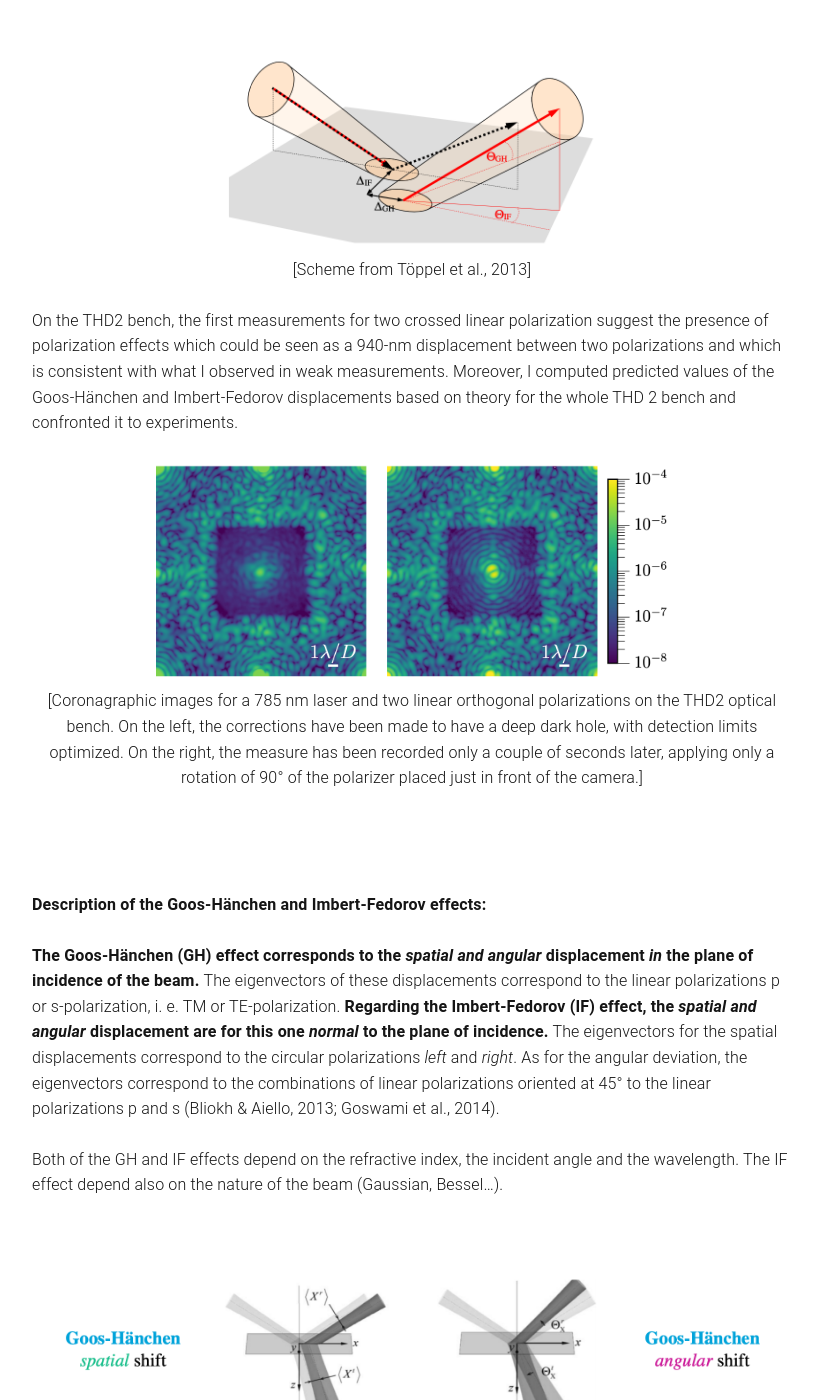
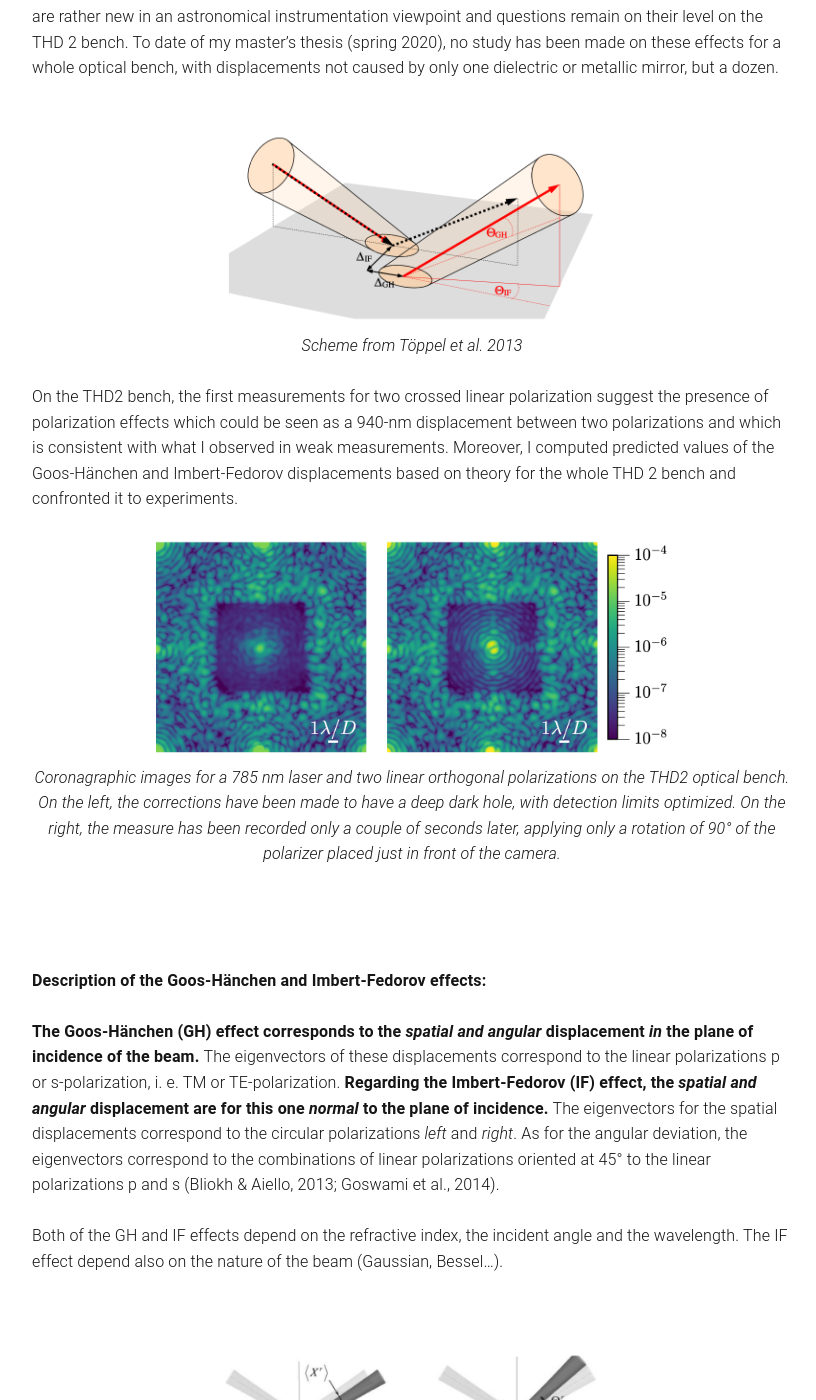
Before and after one commit to cdesgrange/cdesgrange.github.io, a Jekyll site: the page built from _posts/2022-05-30-polarization_shift.markdown, in a window 1280 px wide and 1400 px high, scrolled down 740 px. Shown: the whole window, without its empty margins (228-1044 px from the left). Built offline with Jekyll 4.4.1, drawn with Linux system fonts in a browser that asks for light colours; some of the changed text lies outside the part shown.

Commit message:
added intro line and italic to the captions

```diff
--- a/_posts/2022-05-30-polarization_shift.markdown
+++ b/_posts/2022-05-30-polarization_shift.markdown
@@ -12,7 +14,7 @@ Fifteen years after the first-ever image of an exoplanet by Chauvin et al. (2004
 
 <p align="center">
 <img src="/fig/polar_4effects_concise.png" height="220">
-<br> [Scheme from Töppel et al., 2013] <br>
+<br> <i> Scheme from Töppel et al. 2013 </i> <br>
 </p>
 
 
@@ -22,7 +24,7 @@ On the THD2 bench, the first measurements for two crossed linear polarization su
 
 <p align="center">
 <img src="/fig/polar_thd2.png" height="220">
-<br> [Coronagraphic images for a 785 nm laser and two linear orthogonal polarizations on the THD2 optical bench. On the left, the corrections have been made to have a deep dark hole, with detection limits optimized. On the right, the measure has been recorded only a couple of seconds later, applying only a rotation of 90° of the polarizer placed just in front of the camera.] <br>
+<br> <i> Coronagraphic images for a 785 nm laser and two linear orthogonal polarizations on the THD2 optical bench. On the left, the corrections have been made to have a deep dark hole, with detection limits optimized. On the right, the measure has been recorded only a couple of seconds later, applying only a rotation of 90° of the polarizer placed just in front of the camera. </i> <br>
 </p>
 
 <br><br>
@@ -40,5 +42,5 @@ Both of the GH and IF effects depend on the refractive index, the incident angle
 <br>
 <p align="center">
 <img src="/fig/polar_4effects_detailed.png" height="350">
-<br> [Schemes from Bliokh & Aiello, 2013] <br>
+<br> <i> Schemes from Bliokh & Aiello, 2013 </i> <br>
 </p>
```
Also changed, not shown: other parts of _posts/2022-05-30-polarization_shift.markdown (+2 -0 lines).
